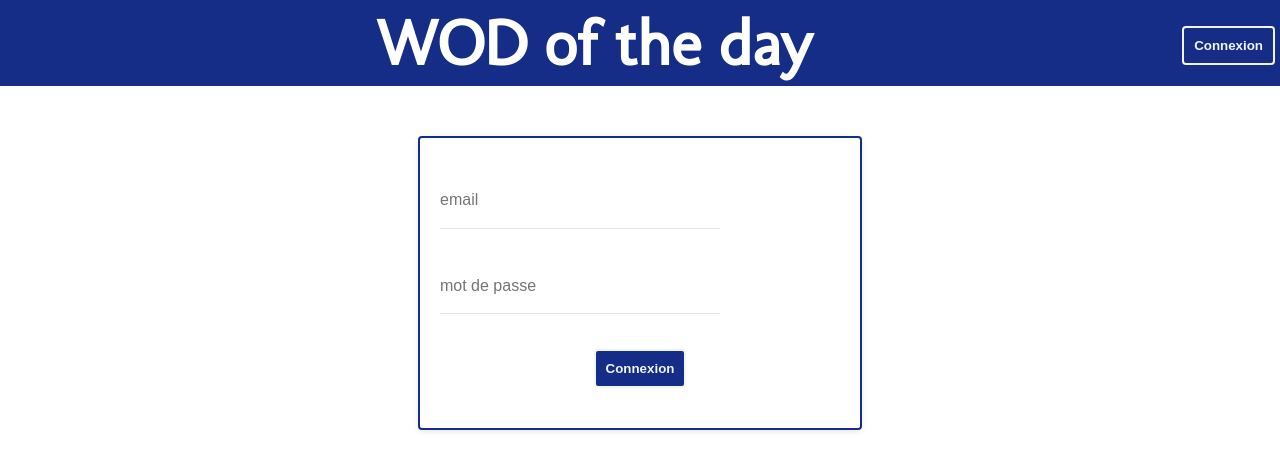
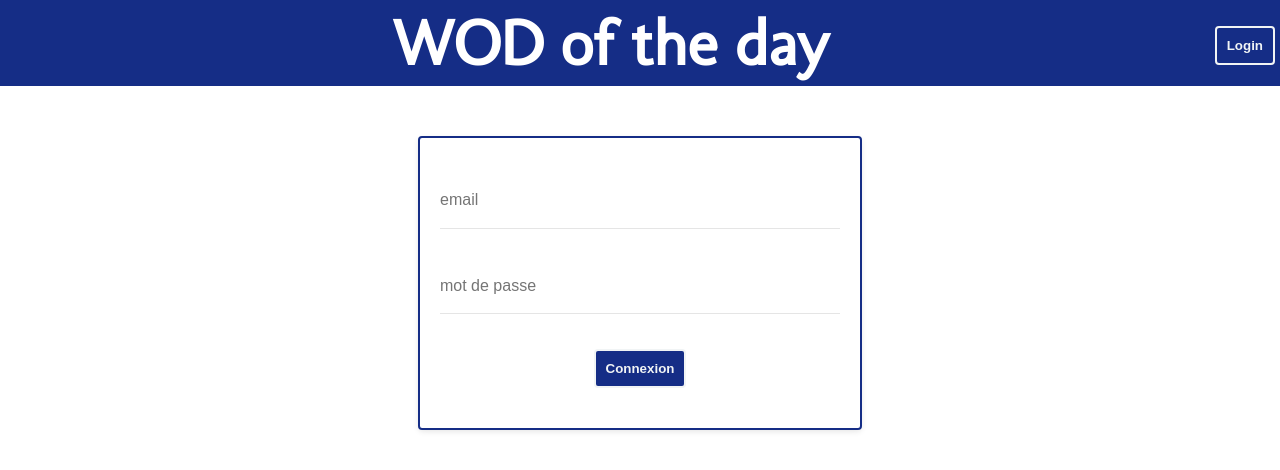
Before and after one commit to Caillou09/family-cluster, a React (Create React App) app: page /connexion in a window 1280 px wide. Shown: the top 470 px of the page. Built offline with nearby package versions, Linux system fonts and the light colour scheme; no server answers.

Commit message:
gestion de l'auth avec firebase + redirection connexion

```diff
--- a/src/base.js
+++ b/src/base.js
@@ -1,5 +1,6 @@
-import firebase from 'firebase/app'
-import 'firebase/database'
+import firebase from 'firebase/app';
+require('firebase/database') ;
+require ('firebase/auth');
 
 const firebaseApp = firebase.initializeApp({
   apiKey: "AIzaSyBrO1DnXQ34RoRSK2_C_Re6PDTJV7Zs0Do",
@@ -7,4 +8,5 @@ const firebaseApp = firebase.initializeApp({
   databaseURL: "https://family-cluster.firebaseio.com",
 })
 
+
 export default firebaseApp;
--- a/src/components/Connexion.js
+++ b/src/components/Connexion.js
@@ -1,20 +1,70 @@
-import React from 'react'
+import React, {useState, useEffect, useContext} from 'react'
 import GlobalStyle from '../themes/GlobalStyle'
+import {useHistory} from 'react-router-dom'
 
 import styled from 'styled-components'
-import {colors, pxToRem} from '../themes/helpers'
+import {colors, pxToRem, media} from '../themes/helpers'
 
+import firebaseApp from '../base'
 
 const Connexion = ({className}) => {
 
+  const [email, setEmail] = useState('');
+  const [password, setPassword] = useState('');
+  const [error, setError] = useState(null);
+  const [data, setData] = useState({});
 
+  const history = useHistory();
+
+
+
+
+  const signInWithEmailAndPasswordHandler = async (event, email, password) => {
+    event.preventDefault();
+      try {
+        await firebaseApp.auth().signInWithEmailAndPassword(email, password)
+        history.push('/')
+
+    } catch (error){
+      setError("Error signing in with password and email!");
+      alert(error);
+    }
+
+  };
+
+  const onChangeHandler = (event) => {
+            const {name, value} = event.currentTarget;
+
+            if(name === 'userEmail') {
+                setEmail(value);
+            }
+            else if(name === 'userPassword'){
+              setPassword(value);
+            }
+        };
 
   return (
     <>
-      <form className={className} action="">
-        <input placeholder='email' type="text" required/>
-        <input placeholder='mot de passe' type="text" required/>
-        <button type='submit'>Connexion</button>
+      <form
+        className={className}
+        onSubmit={(event) => {signInWithEmailAndPasswordHandler(event, email, password)}}>
+        <input
+          placeholder='email'
+          type="text"
+          name = 'userEmail'
+          onChange = {(event) => onChangeHandler(event)}
+          required/>
+        <input
+          placeholder='mot de passe'
+          type="text"
+          name = 'userPassword'
+          onChange = {(event) => onChangeHandler(event)}
+          required/>
+
+          <button
+            type='submit'>
+              Connexion
+          </button>
       </form>
     </>
   )
@@ -24,7 +74,7 @@ export default styled(Connexion)`
   display : flex;
   flex-direction : column;
   max-width : ${pxToRem(400)};
-  margin : auto;
+  margin : ${pxToRem(20)};
   margin-top : ${pxToRem(50)};
   padding : ${pxToRem(20)};
   border : 2px solid ${colors.primary};
@@ -34,6 +84,10 @@ export default styled(Connexion)`
   box-shadow:  0px 2px 6px -1px rgba(0,0,0,.12);
   text-align : center;
 
+  ${media.small`
+    margin : ${pxToRem(50)} auto;
+    `};
+
   input{
     font-size:  16px;
     padding:  20px 0px;
@@ -41,7 +95,7 @@ export default styled(Connexion)`
     border:  none;
     border-bottom:  solid 1px rgba(0,0,0,.1);
     background:  #fff;
-    width:  280px;
+    width:  auto;
     box-sizing:  border-box;
     color : ${colors.primary};
 
@@ -50,6 +104,9 @@ export default styled(Connexion)`
       outline: 0;
     }
   }
+
+
+
   button {
     color : ${colors.white};
     background : ${colors.primary};
@@ -64,6 +121,6 @@ export default styled(Connexion)`
       background : ${colors.white};
       color : ${colors.primary};
       border : 2px solid ${colors.primary};
-  }
+    }
   }
 `
--- a/src/index.js
+++ b/src/index.js
@@ -7,6 +7,7 @@ import Title from './themes/Title';
 import NotFound from './components/NotFound';
 import GlobalStyle from './themes/GlobalStyle'
 import * as serviceWorker from './serviceWorker';
+import UserProvider from './providers/UserProvider'
 
 import {BrowserRouter, Route, Switch} from 'react-router-dom'
 
@@ -15,11 +16,13 @@ function Root() {
     <BrowserRouter>
       <GlobalStyle/>
       <Title>WOD of the day</Title>
-      <Switch>
-        <Route exact path='/' component={App}/>
-        <Route exact path='/connexion' component={Connexion}></Route>
-        <Route component={NotFound}></Route>
-      </Switch>
+      <UserProvider>
+        <Switch>
+          <Route exact path='/' component={App}/>
+          <Route exact path='/connexion' component={Connexion}></Route>
+          <Route component={NotFound}></Route>
+        </Switch>
+      </UserProvider>
     </BrowserRouter>
   )
 
--- /dev/null
+++ b/src/providers/UserProvider.js
@@ -0,0 +1,32 @@
+import React, {Component, createContext} from 'react'
+
+import firebaseApp from '../base.js'
+
+export const UserContext = createContext({ user: null });
+
+class UserProvider extends Component {
+
+  state = {
+    user :null
+  };
+
+  componentDidMount = () => {
+      firebaseApp.auth().onAuthStateChanged(userAuth => {
+        this.setState({ user: userAuth});
+      });
+    };
+
+  render() {
+    return (
+      <>
+        <UserContext.Provider value={this.state.user}>
+          {this.props.children}
+        </UserContext.Provider>
+      </>
+    )
+  }
+
+
+}
+
+export default UserProvider
--- a/src/themes/Title.js
+++ b/src/themes/Title.js
@@ -10,7 +10,7 @@ const Title  = ({className, children}) => {
   return (
     <div className={className}>
       <h1><Link style={{textDecoration:'none', color:'white'}} to='/'>{children}</Link></h1>
-      <ButtonStyled url='/connexion' text='Connexion'/>
+      <ButtonStyled url='/connexion' text='Login'/>
     </div>
   )
 }
```
